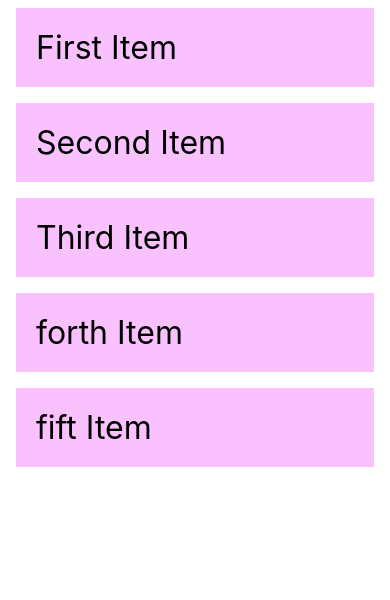
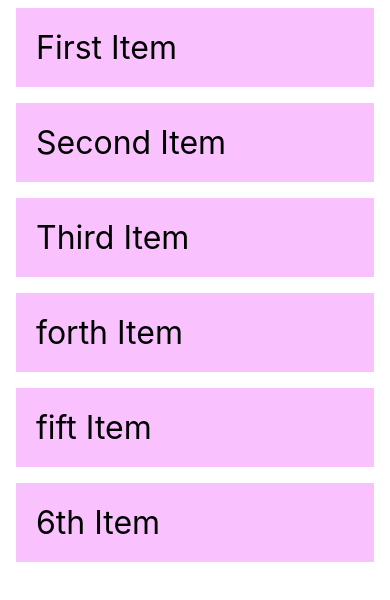
Before and after one commit to BEGDAR8ZOUHAIR/Book-Store, a React Native app: screen / in a window 390 px wide. Shown: the top 600 px of the page. Built offline with nearby package versions, Linux system fonts and the light colour scheme.

Commit message:
add new item

```diff
--- a/App.tsx
+++ b/App.tsx
@@ -29,6 +29,10 @@ const DATA = [
   {
     id: '58694a0f-3da1--bd93-145571e29d72',
     title: 'fift Item',
+  },
+  {
+    id: '58694a0f-3da1--bd93-145571e29d734',
+    title: '6th Item',
   },
 ];
 
```
